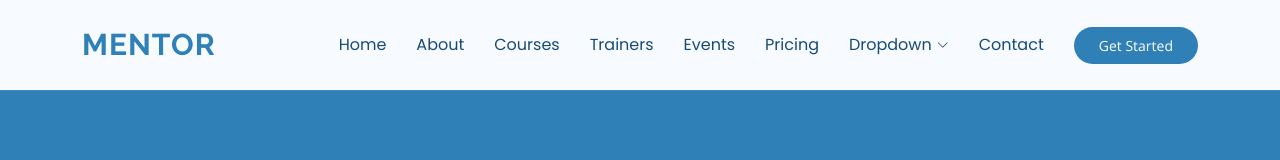
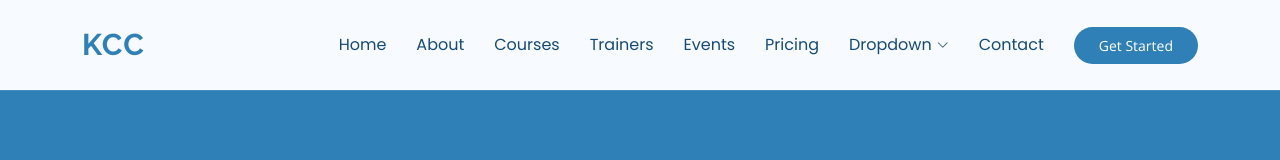
Before and after one commit to nvrroaika12/Navarro-project-2, a plain HTML site: page course-details.html in a window 1280 px wide. Shown: the top 160 px of the page. Drawn offline with nearby package versions, Linux system fonts and the light colour scheme.

Commit message:
Add files via upload

```diff
--- a/course-details.html
+++ b/course-details.html
@@ -44,7 +44,7 @@
       <a href="index.html" class="logo d-flex align-items-center me-auto">
         <!-- Uncomment the line below if you also wish to use an image logo -->
         <!-- <img src="assets/img/logo.webp" alt=""> -->
-        <h1 class="sitename">Mentor</h1>
+        <h1 class="sitename">KCC</h1>
       </a>
 
       <nav id="navmenu" class="navmenu">
```
